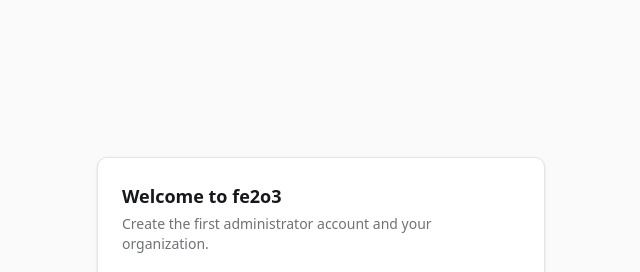
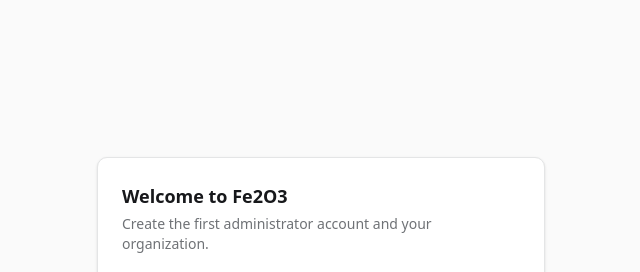
Before and after one commit to brett6320/fe2o3, a React (Vite) app in the folder apps/web/: page /setup in a window 1280 px wide. Shown: the top 272 px of the page, without its empty margins (319-959 px from the left). Built offline with nearby package versions, Linux system fonts and the light colour scheme; no server answers.

Commit message:
chore: brand marks use Fe2O3 casing (chemical formula)
updates the user-visible wordmark (sidebar), login and setup headings,
and the page title from 'fe2o3' to 'Fe2O3'. Package names, env vars, API
paths, and git-author defaults are unchanged.

```diff
--- a/apps/web/index.html
+++ b/apps/web/index.html
@@ -3,7 +3,7 @@
   <head>
     <meta charset="UTF-8" />
     <meta name="viewport" content="width=device-width, initial-scale=1.0" />
-    <title>fe2o3</title>
+    <title>Fe2O3</title>
     <script>
       // Apply theme before first paint to avoid flash
       const stored = localStorage.getItem('fe2o3-theme');
--- a/apps/web/src/components/app-shell.tsx
+++ b/apps/web/src/components/app-shell.tsx
@@ -115,7 +115,7 @@
           <div className="flex size-7 items-center justify-center rounded-md bg-primary font-mono text-sm font-bold text-primary-foreground">
             Fe
           </div>
-          <span className="font-semibold tracking-tight">fe2o3</span>
+          <span className="font-semibold tracking-tight">Fe2O3</span>
         </div>
         <OrgSwitcher />
         <nav className="flex-1 space-y-1 p-2">
--- a/apps/web/src/pages/login.tsx
+++ b/apps/web/src/pages/login.tsx
@@ -59,7 +59,7 @@
             Fe
           </div>
           <div>
-            <h1 className="font-semibold">fe2o3</h1>
+            <h1 className="font-semibold">Fe2O3</h1>
             <p className="text-xs text-muted-foreground">Config backup for network devices</p>
           </div>
         </div>
--- a/apps/web/src/pages/setup.tsx
+++ b/apps/web/src/pages/setup.tsx
@@ -42,7 +42,7 @@
   return (
     <div className="flex min-h-screen items-center justify-center bg-background p-4">
       <Card className="w-full max-w-md">
-        <h1 className="text-lg font-semibold">Welcome to fe2o3</h1>
+        <h1 className="text-lg font-semibold">Welcome to Fe2O3</h1>
         <p className="mt-1 mb-6 text-sm text-muted-foreground">
           Create the first administrator account and your organization.
         </p>
```
